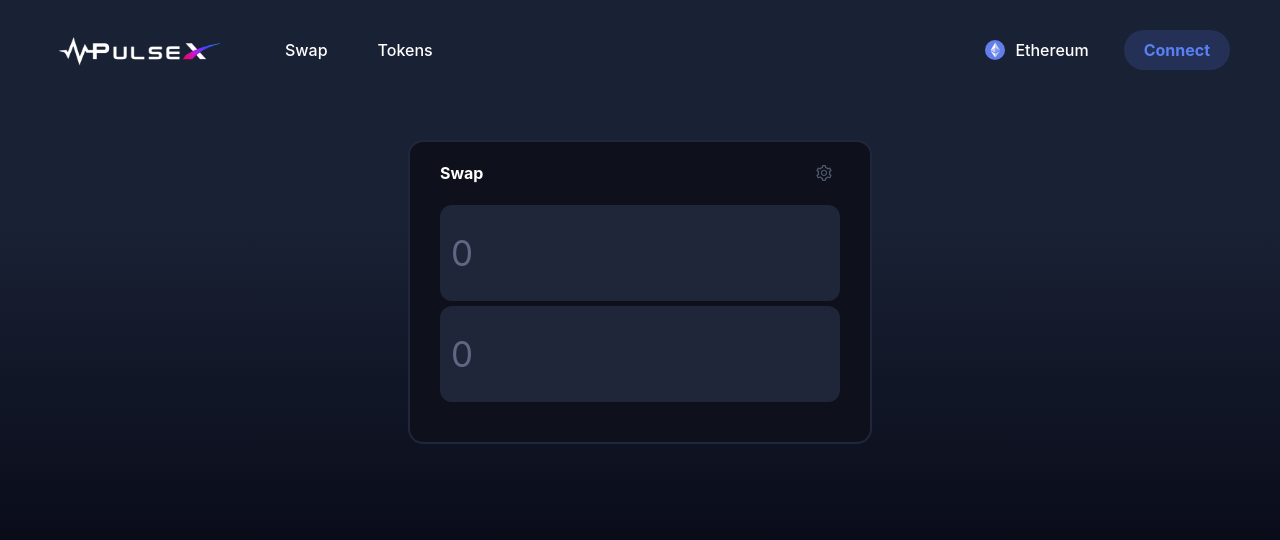
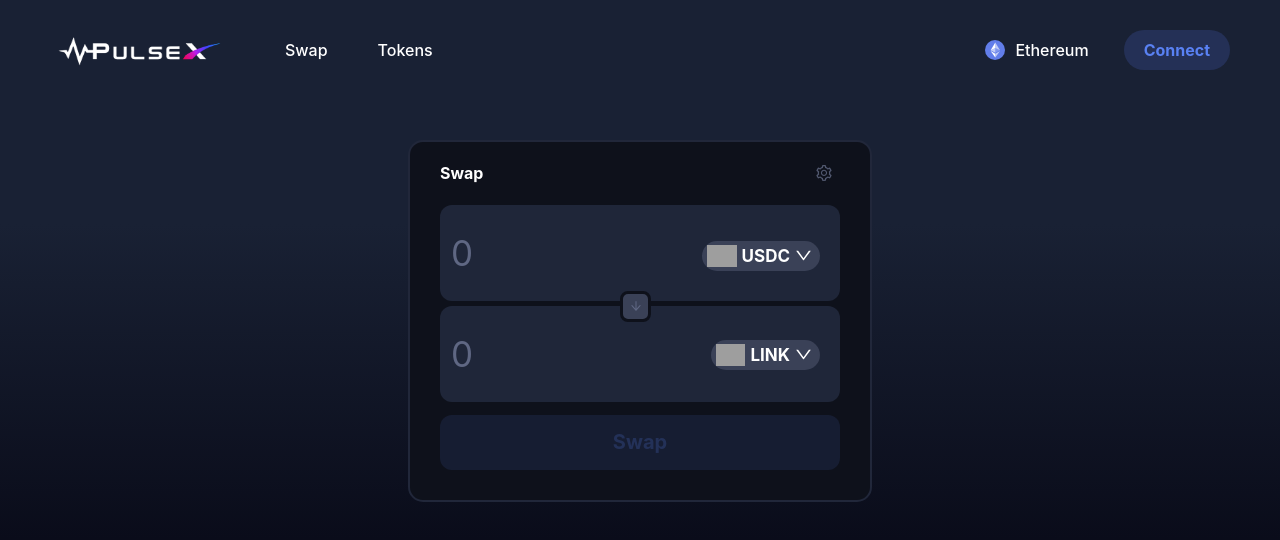
Before and after one commit to Giri-Aayush/DEX-PulseX, a React (Create React App) app in the folder dex/: page / in a window 1280 px wide. Shown: the top 540 px of the page. Built offline with nearby package versions, Linux system fonts and the light colour scheme; grey boxes are pictures that could not be loaded.

Commit message:
add token choices

```diff
--- a/dex/src/components/Swap.jsx
+++ b/dex/src/components/Swap.jsx
@@ -1,12 +1,18 @@
 import React, { useState } from 'react'
 import {Input, Popover, Radio, Modal, message} from "antd";
 import {DownOutlined, ArrowDownOutlined, SettingOutlined} from "@ant-design/icons";
+import tokenList from "../tokenList.json";
 
 function Swap() {
 
   const [slippage, setSlippage] = useState(2.5);
   const [tokenOneAmount, setTokenOneAmount] = useState(null);
   const [tokenTwoAmount, setTokenTwoAmount] = useState(null);
+  const [tokenOne, setTokenOne]  = useState(tokenList[0]);
+  const [tokenTwo, setTokenTwo] = useState(tokenList[1]);
+  const [isOpen, setIsOpen] = useState(false);
+
+  const [changeToken, setChangeToken] = useState(1);
 
   function handleSlippageChange(e){
     setSlippage(e.target.value);
@@ -14,6 +20,29 @@
 
   function changeAmount(e){
     setTokenOneAmount(e.target.value);
+  }
+
+  function switchTokens(){
+    const one = tokenOne;
+    const two = tokenTwo;
+    setTokenOne(two);
+    setTokenTwo(one);
+  }
+
+  function openModal(asset){
+
+    setChangeToken(asset);
+    setIsOpen(true);
+
+  }
+
+  function modifyToken(index){
+    if(changeToken === 1){
+      setTokenOne(tokenList[index]);
+    }else{
+      setTokenTwo(tokenList[index]);
+    }
+    setIsOpen(false);
   }
 
   const settings = (
@@ -30,6 +59,31 @@
   )
 
   return (
+    <>
+    <Modal
+        open={isOpen}
+        footer={null}
+        onCancel={() => setIsOpen(false)}
+        title="Select a token"
+      >
+        <div className="modalContent">
+          {tokenList?.map((e, i) => {
+            return (
+              <div
+                className="tokenChoice"
+                key={i}
+                onClick={() => modifyToken(i)}
+              >
+                <img src={e.img} alt={e.ticker} className="tokenLogo" />
+                <div className="tokenChoiceNames">
+                  <div className="tokenName">{e.name}</div>
+                  <div className="tokenTicker">{e.ticker}</div>
+                </div>
+              </div>
+            );
+          })}
+        </div>
+      </Modal>
     <div className='tradeBox'>
       <div className='tradeBoxHeader'>
         <h4>Swap</h4>
@@ -45,8 +99,23 @@
       <div className='inputs'>
         <Input placeholder='0' value={tokenOneAmount} onChange={changeAmount} />
         <Input placeholder='0' value={tokenTwoAmount} disabled={true}/>
+        <div className='switchButton' onClick={switchTokens}>
+          <ArrowDownOutlined className='switchArrow'/>
+        </div>
+        <div className='assetOne' onClick={() => openModal(1)}>
+          <img src={tokenOne.img} alt='assetOneLogo' className='assetLogo'/>
+          {tokenOne.ticker}
+          <DownOutlined/>
+        </div>
+        <div className='assetTwo' onClick={() => openModal(2)}>
+        <img src={tokenTwo.img} alt='assetTwoLogo' className='assetLogo'/>
+          {tokenTwo.ticker}
+          <DownOutlined/>
+        </div>
       </div>
+      <div className='swapButton' disabled={!tokenOneAmount}>Swap</div>
     </div>
+    </>
   )
 }
 
```
Also changed, not shown: 1 other file (tests, documents, lock files or other folders).
